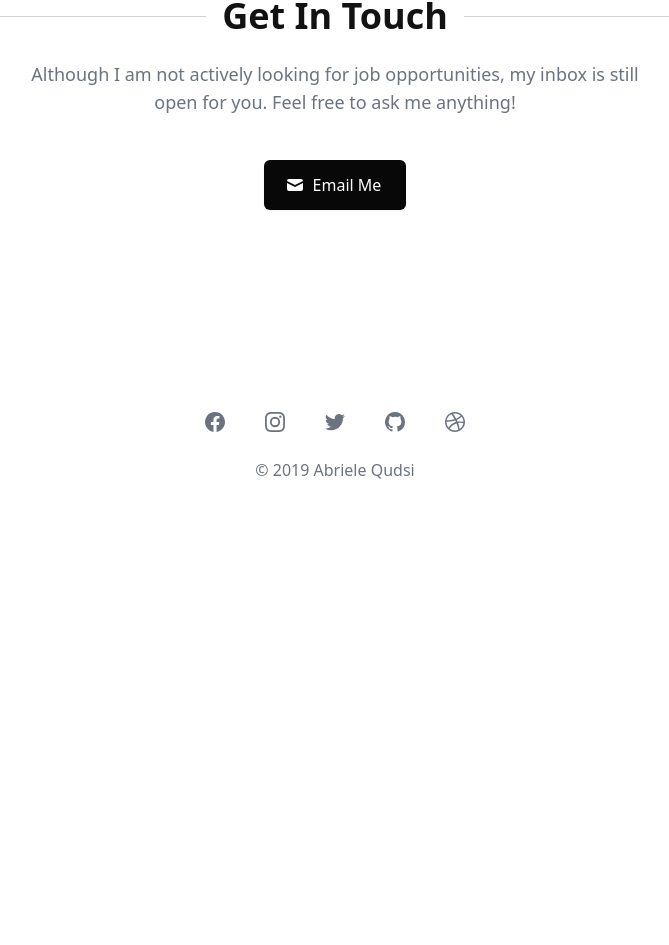
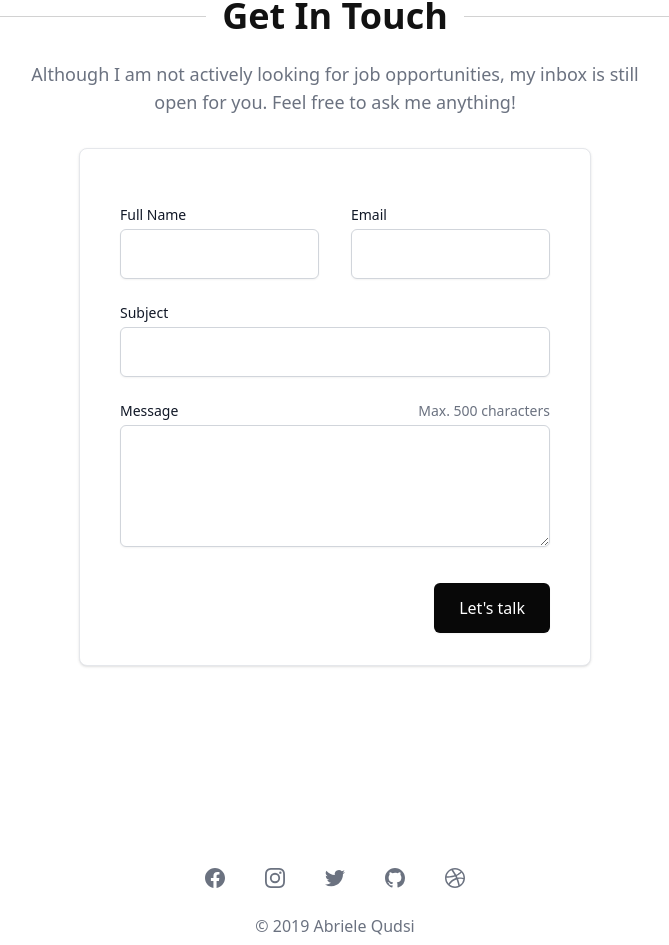
Before and after one commit to abrielequdsi/personal-website-v3, a Next.js app: page / in a window 1280 px wide. Shown: the part 3650-4595 px from the top of the page, without its empty margins (305-974 px from the left). Before the commit the page ends 4156 px from the top, so only its background shows below. Built offline with nearby package versions, Linux system fonts and the light colour scheme; a web font is replaced by a local one.

Commit message:
feat: implement Contact Form

```diff
--- /dev/null
+++ b/src/components/common/Form/Form.js
@@ -0,0 +1,102 @@
+import React from 'react'
+
+const Form = () => {
+  return (
+    <div className="mt-8 sm:mx-auto sm:w-full sm:max-w-lg">
+      <div className="bg-white py-8 px-4 shadow sm:rounded-lg sm:px-10 border">
+        <div className="lg:col-span-2">
+          <form
+            action="#"
+            method="POST"
+            className="mt-6 grid grid-cols-1 gap-y-6 sm:grid-cols-2 sm:gap-x-8"
+          >
+            <div>
+              <label
+                htmlFor="first-name"
+                className="block text-sm font-medium text-gray-900"
+              >
+                Full Name
+              </label>
+              <div className="mt-1">
+                <input
+                  type="text"
+                  name="first-name"
+                  id="first-name"
+                  autoComplete="given-name"
+                  className="py-3 px-4 block w-full shadow-sm text-sm lg:text-base text-gray-900 focus:outline-none focus:ring-1 focus:ring-vampire-black focus:border-vampire-black border-gray-300 rounded-md border"
+                />
+              </div>
+            </div>
+            <div>
+              <label
+                htmlFor="email"
+                className="block text-sm font-medium text-gray-900"
+              >
+                Email
+              </label>
+              <div className="mt-1">
+                <input
+                  id="email"
+                  name="email"
+                  type="email"
+                  autoComplete="email"
+                  className="py-3 px-4 block w-full text-sm lg:text-base shadow-sm text-gray-900 focus:outline-none focus:ring-1 focus:ring-vampire-black focus:border-vampire-black border-gray-300 rounded-md border"
+                />
+              </div>
+            </div>
+
+            <div className="sm:col-span-2">
+              <label
+                htmlFor="subject"
+                className="block text-sm font-medium text-gray-900"
+              >
+                Subject
+              </label>
+              <div className="mt-1">
+                <input
+                  type="text"
+                  name="subject"
+                  id="subject"
+                  className="py-3 px-4 block w-full shadow-sm text-sm lg:text-base text-gray-900 focus:outline-none focus:ring-1 focus:ring-vampire-black focus:border-vampire-black border-gray-300 rounded-md border"
+                />
+              </div>
+            </div>
+            <div className="sm:col-span-2">
+              <div className="flex justify-between">
+                <label
+                  htmlFor="message"
+                  className="block text-sm font-medium text-gray-900"
+                >
+                  Message
+                </label>
+                <span id="message-max" className="text-sm text-x2-grey">
+                  Max. 500 characters
+                </span>
+              </div>
+              <div className="mt-1">
+                <textarea
+                  id="message"
+                  name="message"
+                  rows={4}
+                  className="py-3 px-4 block w-full shadow-sm text-sm lg:text-base text-gray-900 focus:outline-none focus:ring-1 focus:ring-vampire-black focus:border-vampire-black border border-gray-300 rounded-md"
+                  aria-describedby="message-max"
+                  defaultValue={''}
+                />
+              </div>
+            </div>
+            <div className="sm:col-span-2 sm:flex sm:justify-end">
+              <button
+                type="submit"
+                className="mt-2 w-full inline-flex items-center justify-center px-6 py-3 border border-transparent  font-medium rounded-md text-white bg-vampire-black shadow-sm hover:ring-vampire-black hover:outline-none hover:ring-2 hover:ring-offset-2 focus:outline-none focus:ring-2 focus:ring-offset-2 focus:ring-vampire-black sm:mt-3 sm:flex-shrink-0 sm:inline-flex sm:items-center sm:w-auto text-base animated"
+              >
+                Let&apos;s talk
+              </button>
+            </div>
+          </form>
+        </div>
+      </div>
+    </div>
+  )
+}
+
+export default Form
--- /dev/null
+++ b/src/components/common/Form/index.js
@@ -0,0 +1 @@
+export { default } from './Form'
--- a/src/components/common/index.js
+++ b/src/components/common/index.js
@@ -1,3 +1,4 @@
 export { default as Navbar } from './Navbar'
 export { default as Footer } from './Footer'
 export { default as Layout } from './Layout'
+export { default as Form } from './Form'
--- a/src/components/main-page/ContactSection/ContactSection.js
+++ b/src/components/main-page/ContactSection/ContactSection.js
@@ -1,7 +1,16 @@
 import React from 'react'
 import { MailIcon } from '@heroicons/react/solid'
+import { useState } from 'react'
+import { Switch } from '@headlessui/react'
+import { Form } from '@components/common'
+
+function classNames(...classes) {
+  return classes.filter(Boolean).join(' ')
+}
 
 const ContactSection = () => {
+  const [agreed, setAgreed] = useState(false)
+
   return (
     <div className="py-28 sm:py-32" id="contact">
       <div className="px-0 sm:px-8 md:px-16 lg:px-24 xl:px-36">
@@ -23,12 +32,13 @@ const ContactSection = () => {
           </p>
         </div>
 
-        <div className="mt-8 sm:max-w-lg sm:mx-auto text-left sm:text-center">
+        {/* <div className="mt-8 sm:max-w-lg sm:mx-auto text-left sm:text-center">
           <button className="mt-0 px-6 py-3 inline-flex items-center border border-transparent text-sm font-medium rounded-md text-white bg-vampire-black shadow-sm hover:ring-vampire-black hover:outline-none hover:ring-2 hover:ring-offset-2 focus:outline-none focus:ring-2 focus:ring-offset-2 focus:ring-vampire-black sm:mt-3 sm:flex-shrink-0 sm:inline-flex sm:items-center sm:w-auto sm:text-base animated">
             <MailIcon className="mr-2 -ml-1 h-5 w-5" aria-hidden="true" />
             Email Me
           </button>
-        </div>
+        </div> */}
+        <Form />
       </div>
     </div>
   )
```
